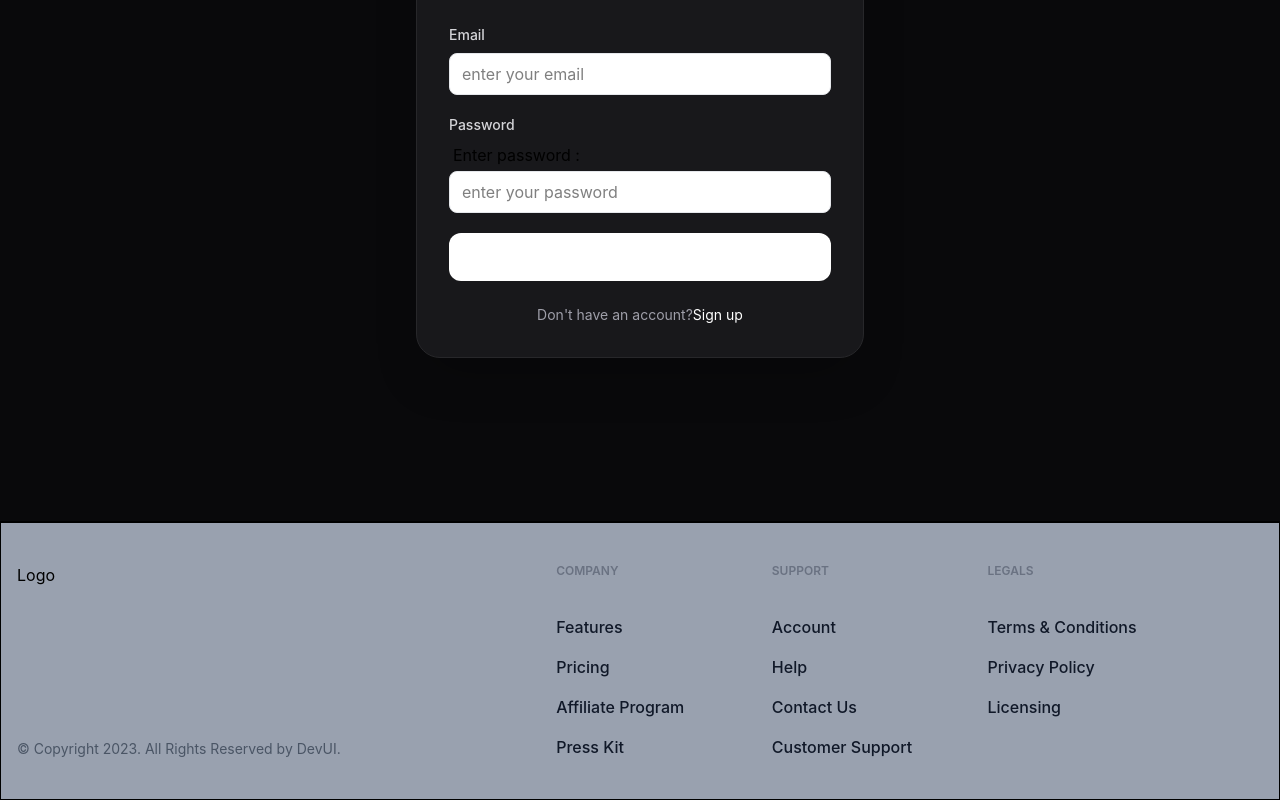
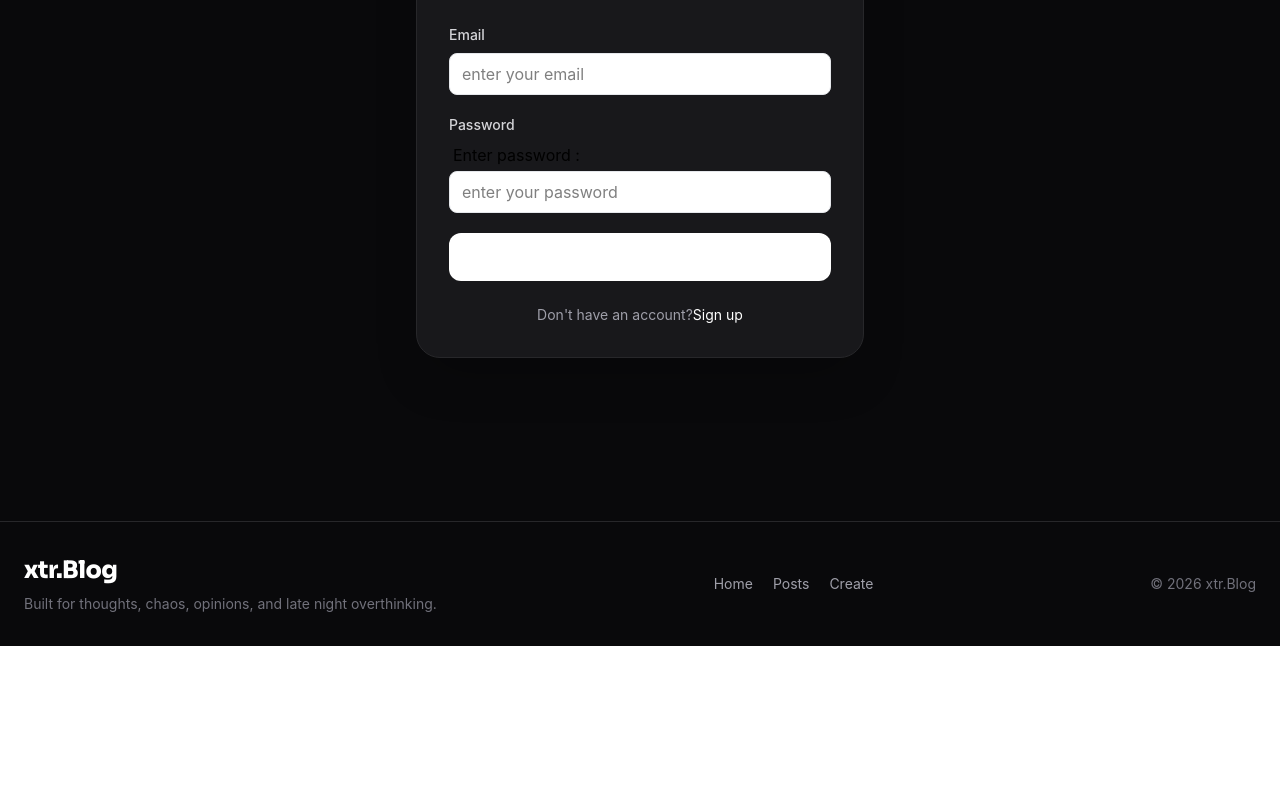
Before and after one commit to xtr0705/xtr-blog, a React (Vite) app: page /Login in a window 1280 px wide. Shown: the part 348-1148 px from the top of the page. After the commit the page ends 994 px from the top, so only its background shows below. Built offline with nearby package versions, Linux system fonts and the light colour scheme; no server answers.

Commit message:
feat: Footer page

```diff
--- a/src/components/Footer/Footer.jsx
+++ b/src/components/Footer/Footer.jsx
@@ -1,141 +1,74 @@
 import { Link } from 'react-router-dom'
 
+function Footer() {
 
-function Footer() {
   return (
-    <section className="relative overflow-hidden py-10 bg-gray-400 border border-t-2 border-t-black">
-      <div className="relative z-10 mx-auto max-w-7xl px-4">
-        <div className="-m-6 flex flex-wrap">
-          <div className="w-full p-6 md:w-1/2 lg:w-5/12">
-            <div className="flex h-full flex-col justify-between">
-              <div className="mb-4 inline-flex items-center">
-                Logo
-              </div>
-              <div>
-                <p className="text-sm text-gray-600">
-                  &copy; Copyright 2023. All Rights Reserved by DevUI.
-                </p>
-              </div>
-            </div>
+
+    <footer className="border-t border-zinc-800 bg-zinc-950">
+
+      <div className="max-w-7xl mx-auto px-6 py-8">
+
+        <div className="flex flex-col md:flex-row items-center justify-between gap-8 text-center md:text-left">
+
+          {/* Left */}
+
+          <div>
+
+            <Link
+              to="/"
+              className="text-2xl font-black text-white tracking-tight font-[Sora]"
+            >
+              xtr.Blog
+            </Link>
+
+            <p className="text-zinc-500 text-sm mt-2 max-w-md">
+              Built for thoughts, chaos, opinions, and late night overthinking.
+            </p>
+
           </div>
-          <div className="w-full p-6 md:w-1/2 lg:w-2/12">
-            <div className="h-full">
-              <h3 className="tracking-px mb-9  text-xs font-semibold uppercase text-gray-500">
-                Company
-              </h3>
-              <ul>
-                <li className="mb-4">
-                  <Link
-                    className=" text-base font-medium text-gray-900 hover:text-gray-700"
-                    to="/"
-                  >
-                    Features
-                  </Link>
-                </li>
-                <li className="mb-4">
-                  <Link
-                    className=" text-base font-medium text-gray-900 hover:text-gray-700"
-                    to="/"
-                  >
-                    Pricing
-                  </Link>
-                </li>
-                <li className="mb-4">
-                  <Link
-                    className=" text-base font-medium text-gray-900 hover:text-gray-700"
-                    to="/"
-                  >
-                    Affiliate Program
-                  </Link>
-                </li>
-                <li>
-                  <Link
-                    className=" text-base font-medium text-gray-900 hover:text-gray-700"
-                    to="/"
-                  >
-                    Press Kit
-                  </Link>
-                </li>
-              </ul>
-            </div>
+
+          {/* Center */}
+
+          <div className="flex flex-wrap items-center justify-center gap-5 text-sm text-zinc-400">
+
+            <Link
+              to="/"
+              className="hover:text-white transition"
+            >
+              Home
+            </Link>
+
+            <Link
+              to="/all-posts"
+              className="hover:text-white transition"
+            >
+              Posts
+            </Link>
+
+            <Link
+              to="/add-post"
+              className="hover:text-white transition"
+            >
+              Create
+            </Link>
+
           </div>
-          <div className="w-full p-6 md:w-1/2 lg:w-2/12">
-            <div className="h-full">
-              <h3 className="tracking-px mb-9  text-xs font-semibold uppercase text-gray-500">
-                Support
-              </h3>
-              <ul>
-                <li className="mb-4">
-                  <Link
-                    className=" text-base font-medium text-gray-900 hover:text-gray-700"
-                    to="/"
-                  >
-                    Account
-                  </Link>
-                </li>
-                <li className="mb-4">
-                  <Link
-                    className=" text-base font-medium text-gray-900 hover:text-gray-700"
-                    to="/"
-                  >
-                    Help
-                  </Link>
-                </li>
-                <li className="mb-4">
-                  <Link
-                    className=" text-base font-medium text-gray-900 hover:text-gray-700"
-                    to="/"
-                  >
-                    Contact Us
-                  </Link>
-                </li>
-                <li>
-                  <Link
-                    className=" text-base font-medium text-gray-900 hover:text-gray-700"
-                    to="/"
-                  >
-                    Customer Support
-                  </Link>
-                </li>
-              </ul>
-            </div>
+
+          {/* Right */}
+
+          <div className="flex flex-col items-center md:items-start">
+
+            <p className="text-zinc-500 text-sm">
+              © 2026 xtr.Blog
+            </p>
+
           </div>
-          <div className="w-full p-6 md:w-1/2 lg:w-3/12">
-            <div className="h-full">
-              <h3 className="tracking-px mb-9  text-xs font-semibold uppercase text-gray-500">
-                Legals
-              </h3>
-              <ul>
-                <li className="mb-4">
-                  <Link
-                    className=" text-base font-medium text-gray-900 hover:text-gray-700"
-                    to="/"
-                  >
-                    Terms &amp; Conditions
-                  </Link>
-                </li>
-                <li className="mb-4">
-                  <Link
-                    className=" text-base font-medium text-gray-900 hover:text-gray-700"
-                    to="/"
-                  >
-                    Privacy Policy
-                  </Link>
-                </li>
-                <li>
-                  <Link
-                    className=" text-base font-medium text-gray-900 hover:text-gray-700"
-                    to="/"
-                  >
-                    Licensing
-                  </Link>
-                </li>
-              </ul>
-            </div>
-          </div>
+
         </div>
+
       </div>
-    </section>
+
+    </footer>
   )
 }
 
```
